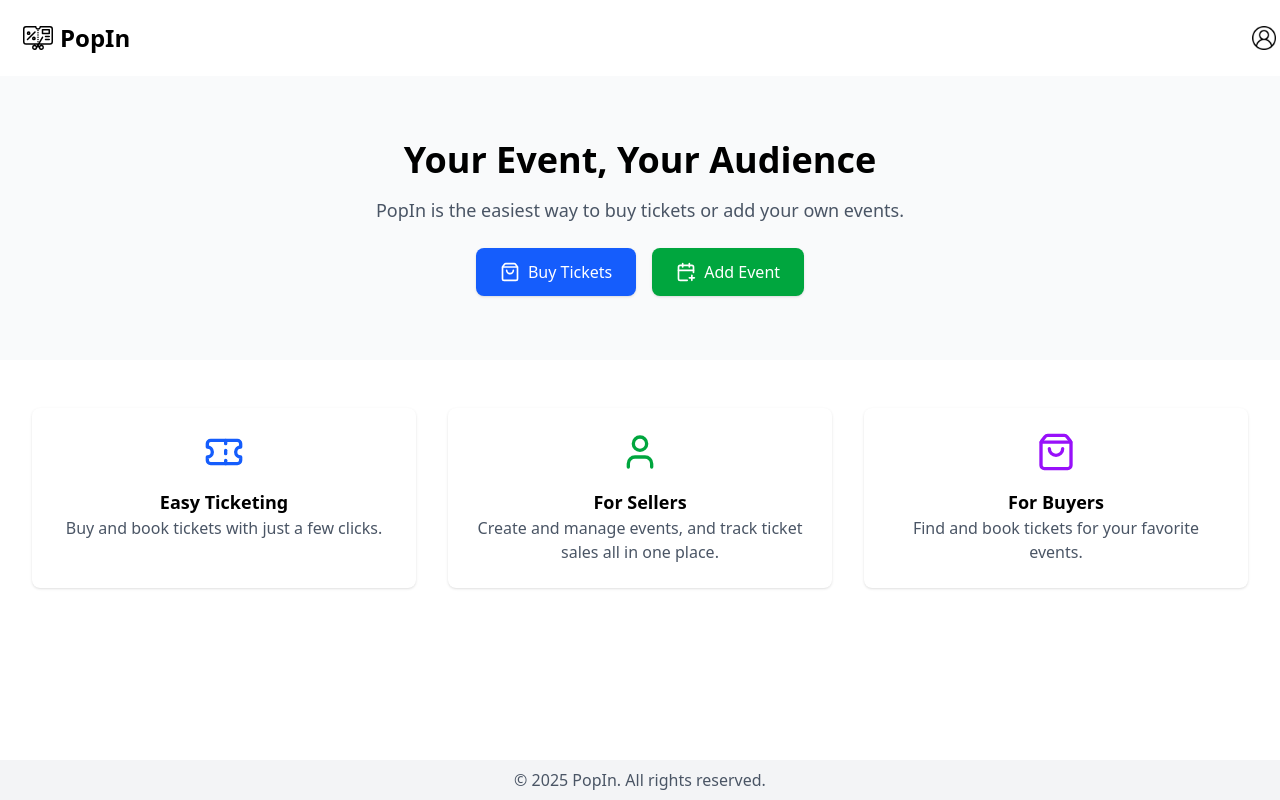
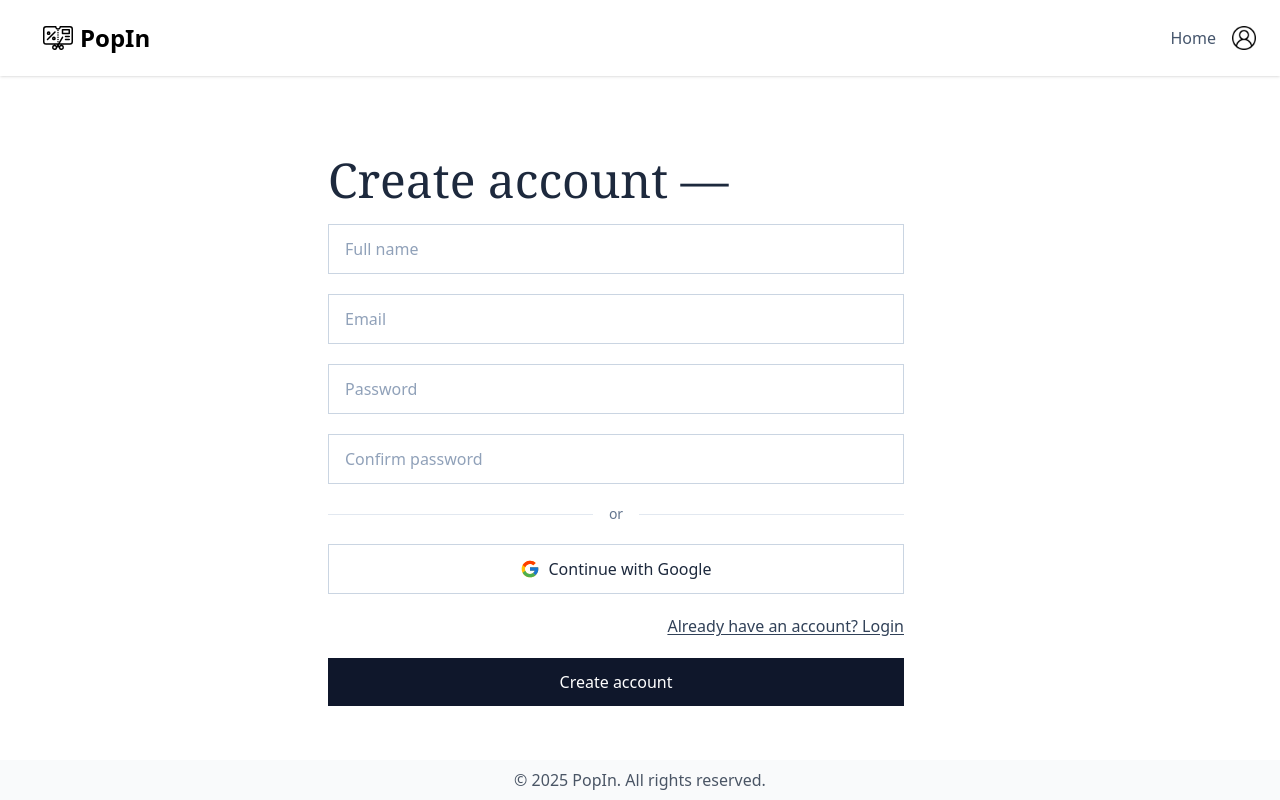
Before and after one commit to bhaveshchhimwal/PopIn, a React (Vite) app in the folder client/: page /auth/register in a window 1280 px wide. Built offline with nearby package versions, Linux system fonts and the light colour scheme.

Commit message:
AuthLayout

```diff
--- a/client/package.json
+++ b/client/package.json
@@ -12,7 +12,9 @@
   "dependencies": {
     "lucide-react": "^0.544.0",
     "react": "^19.1.1",
-    "react-dom": "^19.1.1"
+    "react-dom": "^19.1.1",
+    "react-icons": "^5.5.0",
+    "react-router-dom": "^7.9.1"
   },
   "devDependencies": {
     "@eslint/js": "^9.33.0",
--- a/client/src/App.jsx
+++ b/client/src/App.jsx
@@ -1,6 +1,19 @@
-import React from "react";
+import { BrowserRouter, Routes, Route } from "react-router-dom";
 import LandingPage from "./components/LandingPage";
+import { lazy, Suspense } from "react";
+
+const AuthLayout = lazy(() => import("./components/AuthLayout"));
 
 export default function App() {
-  return <LandingPage />;
+  return (
+    <BrowserRouter>
+      <Suspense fallback={<div className="p-8">Loading…</div>}>
+        <Routes>
+          <Route path="/" element={<LandingPage />} />
+          <Route path="/auth/login" element={<AuthLayout defaultMode="login" />} />
+          <Route path="/auth/register" element={<AuthLayout defaultMode="register" />} />
+        </Routes>
+      </Suspense>
+    </BrowserRouter>
+  );
 }
--- /dev/null
+++ b/client/src/components/AuthLayout.jsx
@@ -0,0 +1,162 @@
+// src/components/AuthLayout.jsx
+import React, { useState } from "react";
+import Logo from "../Logo";
+import { FcGoogle } from "react-icons/fc";
+
+<button
+  type="button"
+  className="w-full border border-slate-300 hover:border-slate-400 bg-white text-slate-800 text-base py-3 inline-flex items-center justify-center gap-2"
+>
+  <FcGoogle className="text-xl" />
+  Continue with Google
+</button>
+
+
+function LoginForm({ onSuccess, setMode }) {
+  return (
+    <form
+      className="space-y-5 max-w-xl" /* narrower and tighter spacing */
+      onSubmit={(e) => { e.preventDefault(); onSuccess?.(); }}
+    >
+      <input
+        type="email"
+        placeholder="Email"
+        className="w-full border border-slate-300 focus:border-slate-700 focus:ring-0 px-4 py-3 text-base placeholder-slate-400"
+        required
+      />
+      <input
+        type="password"
+        placeholder="Password"
+        className="w-full border border-slate-300 focus:border-slate-700 focus:ring-0 px-4 py-3 text-base placeholder-slate-400"
+        required
+      />
+
+      <div className="flex items-center justify-between text-slate-700 text-sm md:text-base">
+        <button
+          type="button"
+          onClick={() => setMode("register")}
+          className="underline underline-offset-2 hover:text-slate-900"
+        >
+          Create account
+        </button>
+      </div>
+
+      <button
+        type="submit"
+        className="w-full bg-slate-900 hover:bg-slate-800 text-white text-base py-3"
+      >
+        Login
+      </button>
+    </form>
+  );
+}
+
+function RegisterForm({ onSuccess, setMode }) {
+  return (
+    <form
+      className="space-y-5 max-w-xl" /* narrower and tighter spacing */
+      onSubmit={(e) => { e.preventDefault(); onSuccess?.(); }}
+    >
+      <input
+        type="text"
+        placeholder="Full name"
+        className="w-full border border-slate-300 focus:border-slate-700 focus:ring-0 px-4 py-3 text-base placeholder-slate-400"
+        required
+      />
+      <input
+        type="email"
+        placeholder="Email"
+        className="w-full border border-slate-300 focus:border-slate-700 focus:ring-0 px-4 py-3 text-base placeholder-slate-400"
+        required
+      />
+      <input
+        type="password"
+        placeholder="Password"
+        className="w-full border border-slate-300 focus:border-slate-700 focus:ring-0 px-4 py-3 text-base placeholder-slate-400"
+        required
+        minLength={6}
+      />
+      <input
+        type="password"
+        placeholder="Confirm password"
+        className="w-full border border-slate-300 focus:border-slate-700 focus:ring-0 px-4 py-3 text-base placeholder-slate-400"
+        required
+        minLength={6}
+      />
+
+      {/* --- Google auth UI added below (frontend only) --- */}
+      <div className="flex items-center gap-4">
+        <div className="h-px bg-slate-200 flex-1" />
+        <span className="text-slate-500 text-sm">or</span>
+        <div className="h-px bg-slate-200 flex-1" />
+      </div>
+
+
+
+<button
+  type="button"
+  className="w-full border border-slate-300 hover:border-slate-400 bg-white text-slate-800 text-base py-3 inline-flex items-center justify-center gap-2"
+>
+  <FcGoogle className="text-xl" />
+  Continue with Google
+</button>
+
+      {/* --- End Google auth UI --- */}
+
+      <div className="flex items-center justify-between text-slate-700 text-sm md:text-base">
+        <span />
+        <button
+          type="button"
+          onClick={() => setMode("login")}
+          className="underline underline-offset-2 hover:text-slate-900"
+        >
+          Already have an account? Login
+        </button>
+      </div>
+
+      <button
+        type="submit"
+        className="w-full bg-slate-900 hover:bg-slate-800 text-white text-base py-3"
+      >
+        Create account
+      </button>
+    </form>
+  );
+}
+
+export default function AuthLayout({ defaultMode = "login" }) {
+  const [mode, setMode] = useState(defaultMode);
+  const heading = mode === "login" ? "Login —" : "Create account —";
+
+  return (
+    <div className="font-sans min-h-screen flex flex-col">
+      {/* Header (unchanged) */}
+      <header className="flex justify-between items-center px-1 md:px-6 py-1 shadow-sm">
+        <Logo />
+        <nav className="flex items-center space-x-4">
+          <a href="/" className="text-slate-600 hover:text-slate-900">Home</a>
+          <img src="/src/assets/profile.png" alt="Login" className="w-6 h-6" />
+        </nav>
+      </header>
+
+      {/* Main: moved down and narrower */}
+      <main className="flex-1 flex justify-center">
+        <div className="w-full max-w-2xl px-6 mt-14 md:mt-20">
+          <h1 className="text-4xl md:text-5xl font-serif text-slate-800 mb-5">
+            {heading}
+          </h1>
+          {mode === "login" ? (
+            <LoginForm onSuccess={() => {}} setMode={setMode} />
+          ) : (
+            <RegisterForm onSuccess={() => {}} setMode={setMode} />
+          )}
+        </div>
+      </main>
+
+      {/* Footer (unchanged) */}
+      <footer className="text-center py-2 bg-gray-50 text-gray-600">
+        © {new Date().getFullYear()} PopIn. All rights reserved.
+      </footer>
+    </div>
+  );
+}
--- a/client/src/components/LandingPage.jsx
+++ b/client/src/components/LandingPage.jsx
@@ -1,4 +1,4 @@
-// src/components/LandingPage.jsx
+
 import React from "react";
 import { ShoppingBag, CalendarPlus, Ticket, User } from "lucide-react";
 import Logo from "../Logo"
@@ -6,18 +6,17 @@ import Logo from "../Logo"
 const LandingPage = () => {
   return (
     <div className="font-sans min-h-screen flex flex-col">
-      <header className="flex justify-between items-center px-1 py-1 shadow-sm">
-        <Logo />
-        <nav className="flex items-center space-x-4">
-          <a href="/login" className="hover:text-blue-600">
-            <img
-              src="/src/assets/profile.png"
-              alt="Login"
-              className="w-6 h-6"
-            />
-          </a>
-        </nav>
-      </header>
+ <header className="flex justify-between items-center px-3 md:px-4 py-1.5 border-b border-slate-200 shadow-[0_1px_0_0_rgba(0,0,0,0.03)] leading-none">
+  <div className="shrink-0">
+    <Logo />
+  </div>
+  <nav className="flex items-center gap-3">
+    <a className="hover:opacity-80">
+      <img src="/src/assets/profile.png" alt="Login" className="w-4.5 h-4.5 md:w-5 md:h-5" />
+    </a>
+  </nav>
+</header>
+
 
       <main className="flex-grow">
         <section className="text-center py-16 bg-gray-50">
@@ -27,7 +26,7 @@ const LandingPage = () => {
           </p>
           <div className="space-x-4">
             <a
-              href="/buyer/login"
+              href="/auth/login"
               className="px-6 py-3 bg-blue-600 text-white rounded-lg shadow hover:bg-blue-700 inline-flex items-center"
             >
               <ShoppingBag className="w-5 h-5 mr-2" /> Buy Tickets
```
Also changed, not shown: client/src/components/RegisterAndLoginform.jsx (deleted), 2 other files (tests, documents, lock files or other folders).
